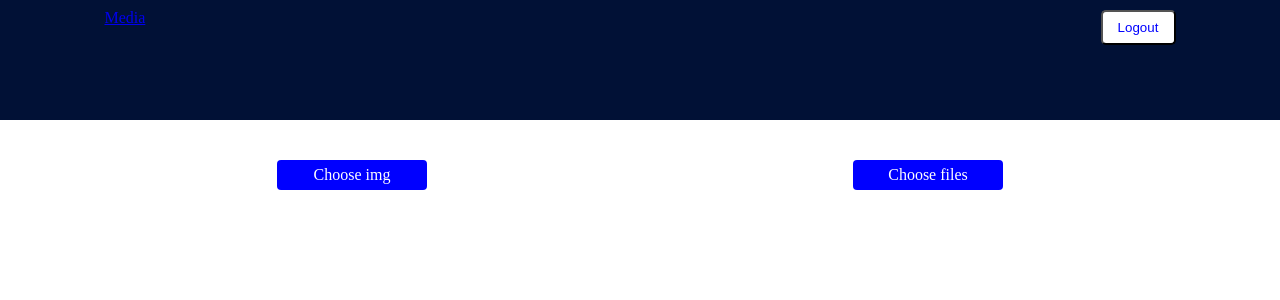
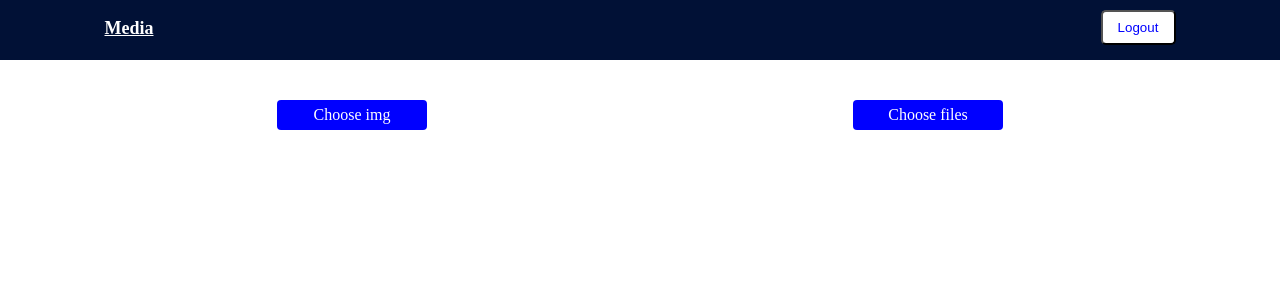
Before and after one commit to AndrewChernoff/kit_test, a React (Vite) app: page / in a window 1280 px wide. Shown: the top 300 px of the page. Built offline with nearby package versions, Linux system fonts and the light colour scheme; sample sign-in values are in the browser's storage.

Commit message:
fixed some styles and removeMediaItem query

```diff
--- a/src/App.css
+++ b/src/App.css
@@ -0,0 +1,53 @@
+*{
+    margin: 0;
+    box-sizing: border-box;
+  }
+
+  html, body, div, span, applet, object, iframe,
+  h1, h2, h3, h4, h5, h6, p, blockquote, pre,
+  a, abbr, acronym, address, big, cite, code,
+  del, dfn, em, img, ins, kbd, q, s, samp,
+  small, strike, strong, sub, sup, tt, var,
+  b, u, i, center,
+  dl, dt, dd, ol, ul, li,
+  fieldset, form, label, legend,
+  table, caption, tbody, tfoot, thead, tr, th, td,
+  article, aside, canvas, details, embed,
+  figure, figcaption, footer, header, hgroup,
+  menu, nav, output, ruby, section, summary,
+  time, mark, audio, video {
+    margin: 0;
+    padding: 0;
+    border: 0;
+    font-size: 100%;
+    vertical-align: baseline;
+  }
+
+  /* HTML5 display-role reset for older browsers */
+  article, aside, details, figcaption, figure,
+  footer, header, hgroup, menu, nav, section {
+    display: block;
+  }
+
+  body {
+    line-height: 1;
+  }
+
+  ol, ul {
+    list-style: none;
+  }
+
+  blockquote, q {
+    quotes: none;
+  }
+
+  blockquote:before, blockquote:after,
+  q:before, q:after {
+    content: '';
+    content: none;
+  }
+
+  table {
+    border-collapse: collapse;
+    border-spacing: 0;
+  }
--- a/src/api/api.ts
+++ b/src/api/api.ts
@@ -24,6 +24,9 @@
     getMediaItem(id: string) {
       return instance.get(`api/media/${id}`, {responseType: 'blob'})
     },
+    removeMediaItem(id: string) {
+      return instance.delete(`api/media/${id}`)
+    },
     uploadMedia(body: any) {
       return instance.post('api/media/upload', body)
     },
--- a/src/components/ui/header/header.module.scss
+++ b/src/components/ui/header/header.module.scss
@@ -1,7 +1,7 @@
 @import '../../../utils/styles/button-styles.module.scss';
 
 .header {
-    height: 100px;
+    height: 60px;
     background: #011136;
     padding: 10px;
 
@@ -12,7 +12,14 @@
 
     &__content {
         display: flex;
-        justify-content: space-between
+        justify-content: space-between;
+        align-items: center;
+
+        a {
+            font-size: 18px;
+            font-weight: bold;
+            color: #fff
+        }
     }
 
     button {
--- a/src/components/ui/header/index.tsx
+++ b/src/components/ui/header/index.tsx
@@ -1,4 +1,4 @@
-import { Link, useLocation, useNavigate } from "react-router-dom";
+import { Link, useLocation } from "react-router-dom";
 import { logoutThunk } from "../../../features/auth/auth";
 import { useAppDispatch } from "../../../redux/hooks";
 import s from "./header.module.scss";
--- a/src/components/ui/media/index.tsx
+++ b/src/components/ui/media/index.tsx
@@ -18,9 +18,16 @@
   const downloadHandler = (id: string, fileName: string) => {
     api
       .getMediaItem(id)
-      .then((blob) => {
-        console.log(blob);
-        saveAs(blob.data, fileName);
+      .then((res) => {
+        saveAs(res.data, fileName);
+      });
+  };
+
+  const deleteHandler = (id: string) => {
+    api
+      .removeMediaItem(id)
+      .then((res) => {
+        console.log(res);
       });
   };
 
@@ -32,12 +39,11 @@
         <div className={s.media__items}>
           {items?.map((el) => {
             return (
-              <div className={s.mediaItem}>
+              <div className={s.mediaItem} key={el.id}>
                 <div className={s.details}>
                   <div className={s.details__header}>
                     <h3 className={s.name}>{el.name}</h3>
-
-                    <button>delete</button>
+                    <button onClick={() => deleteHandler(el.id)}>delete</button>
                   </div>
                   <p className={s.createdAt}>
                     Created at: {convertDate(el.createdAt)}
@@ -49,7 +55,6 @@
                     download
                     onClick={() => downloadHandler(el.id, el.fileName)}
                   >
-                    {" "}
                     download
                   </a>
                 </div>
--- a/src/components/ui/media/media.module.scss
+++ b/src/components/ui/media/media.module.scss
@@ -1,8 +1,16 @@
 @import '../../../utils/styles/button-styles.module.scss';
 
 .media {
+    padding-bottom: 50px;
+    h1 {
+        font-size: 30px;
+        margin: 25px 0;
+        text-align: center;
+    }
+
     &__items {
         display: flex;
+        justify-content: space-between;
         flex-wrap: wrap;
         gap: 15px;
 
```
